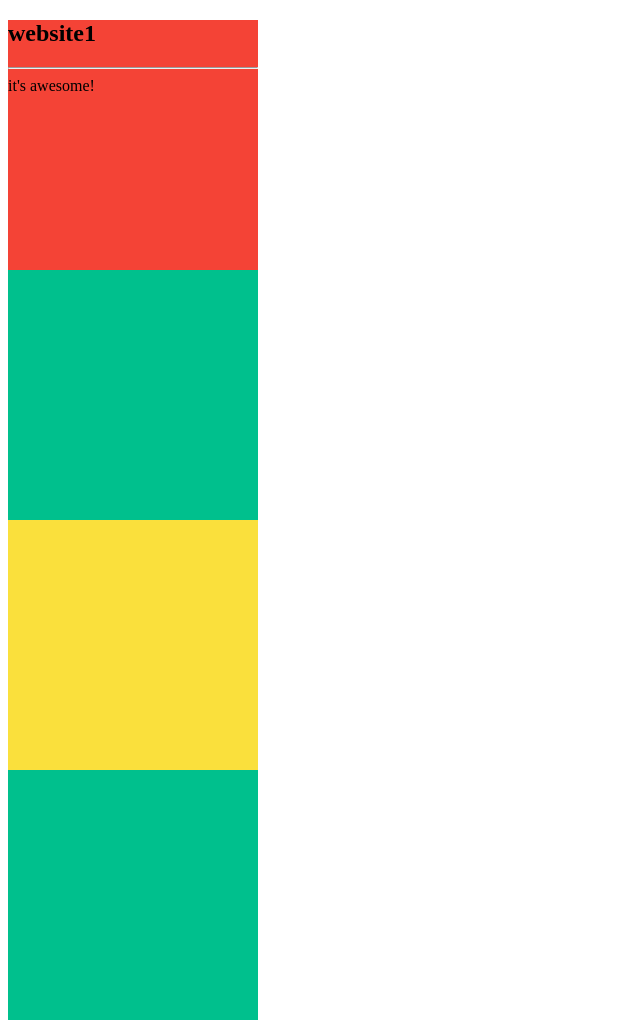
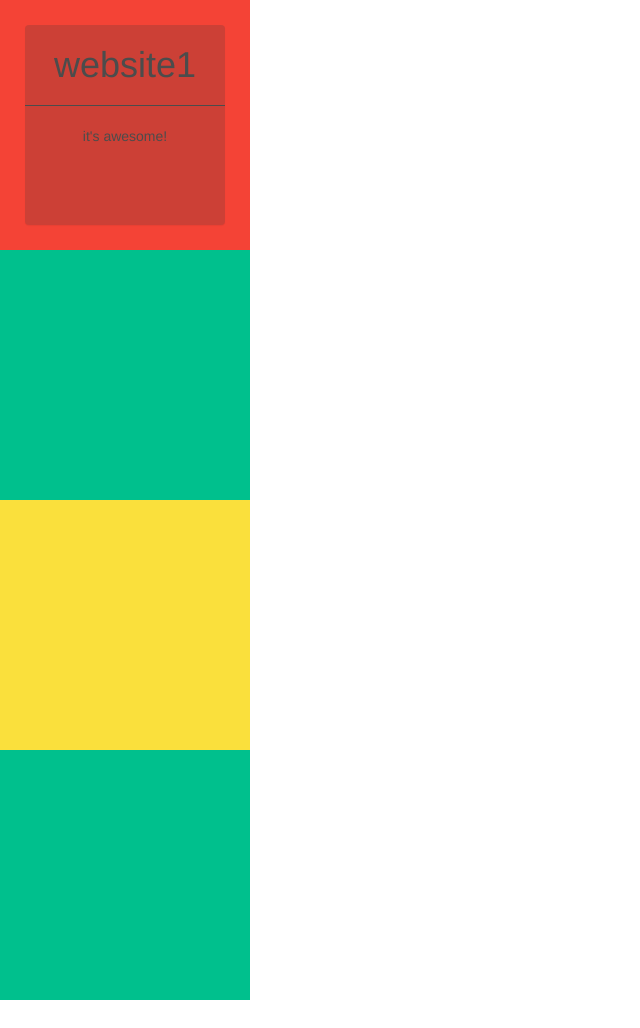
Before and after one commit to joannalange/website-monitor-dashboard, a Flask app: template site_up_checker/frontend/templates/dashboard/index.html in a window 1280 px wide. Shown: the whole page, without its empty margins (0-640 px from the left). After the commit the page ends 1000 px from the top, so only its background shows below. Run offline with Flask 2, Linux system fonts and the light colour scheme; the template is opened without the code that fills it: most values are stand-ins (such as "Sample title", 1, 10 or a date in 2020); some libraries are stand-ins or nearby versions.

Commit message:
Use bootstrap for brick layout

```diff
--- a/site_up_checker/frontend/static/css/custom_bricks.css
+++ b/site_up_checker/frontend/static/css/custom_bricks.css
@@ -1,6 +1,7 @@
 .brick.large {
     width: 250px;
     height: 250px;
+    color: #4C4C4C;
 }
 
 .brick.large.site-up {
@@ -18,3 +19,23 @@
     position: relative;
     width: 960px;
 }
+
+.brick-hr {
+    color: #4C4C4C;
+    border-color: #4C4C4C;
+}
+
+.panel-transparent {
+    background: rgba(46, 51, 56, 0.2)!important;
+    border:none;
+    vertical-align: middle;
+    align-items: center;
+    width: 80%;
+    height: 80%;
+    margin:auto;
+}
+
+.panel-heading-transparent {
+    background: rgba(46, 51, 56, 0.2)!important;
+
+}
--- a/site_up_checker/frontend/static/js/grid_builder.js
+++ b/site_up_checker/frontend/static/js/grid_builder.js
@@ -1,5 +1,3 @@
-
-
 function buildGrid(websites_list, container, document)  {
     // iterate over all websites and add a brick div for each of them
     for (var i = 0; i < websites_list.length; i++) {
--- a/site_up_checker/frontend/templates/base.html
+++ b/site_up_checker/frontend/templates/base.html
@@ -7,12 +7,14 @@
     <meta name="viewport" content="width=device-width, initial-scale=1">
     <!-- Javascript -->
     <script src="https://ajax.googleapis.com/ajax/libs/jquery/3.2.1/jquery.min.js"></script>
+    <script src="https://maxcdn.bootstrapcdn.com/bootstrap/3.3.7/js/bootstrap.min.js"></script>
     <script type="text/javascript" src="{{ url_for('static',
         filename='libs/jquery.gridly/javascripts/jquery.gridly.js') }}"></script>
 
     <script type="text/javascript" rel="stylesheet" src="{{ url_for('static',
         filename='js/grid_builder.js') }}"></script>
     <!-- Stylesheets -->
+    <link type="text/css" rel="stylesheet" href="https://maxcdn.bootstrapcdn.com/bootstrap/3.3.7/css/bootstrap.min.css">
     <link type="text/css" rel="stylesheet" href="{{ url_for('static',
         filename='libs/jquery.gridly/stylesheets/jquery.gridly.css') }}">
 
--- a/site_up_checker/frontend/templates/dashboard/index.html
+++ b/site_up_checker/frontend/templates/dashboard/index.html
@@ -6,10 +6,16 @@
 {% block content %}
     <section class="example">
     <div id="gridlydashboard" class="gridly">
-        <div id="website1" class="brick large site-down">
-            <h1>website1</h1>
-            <hr>
-            it's awesome!
+        <div id="website1" class="brick large site-down" style="align-items: center;display: inline-flex;">
+                <div class="panel panel-default panel-transparent" align="center" >
+                    <div align="center" style="">
+                        <h1 align="center">website1</h1>
+                        <hr class="brick-hr">
+                        <p>
+                            it's awesome!
+                        </p>
+                    </div>
+            </div>
         </div>
         <div class="brick large site-up"></div>
         <div class="brick large site-incorrect"></div>
```
Also changed, not shown: 1 other file.
